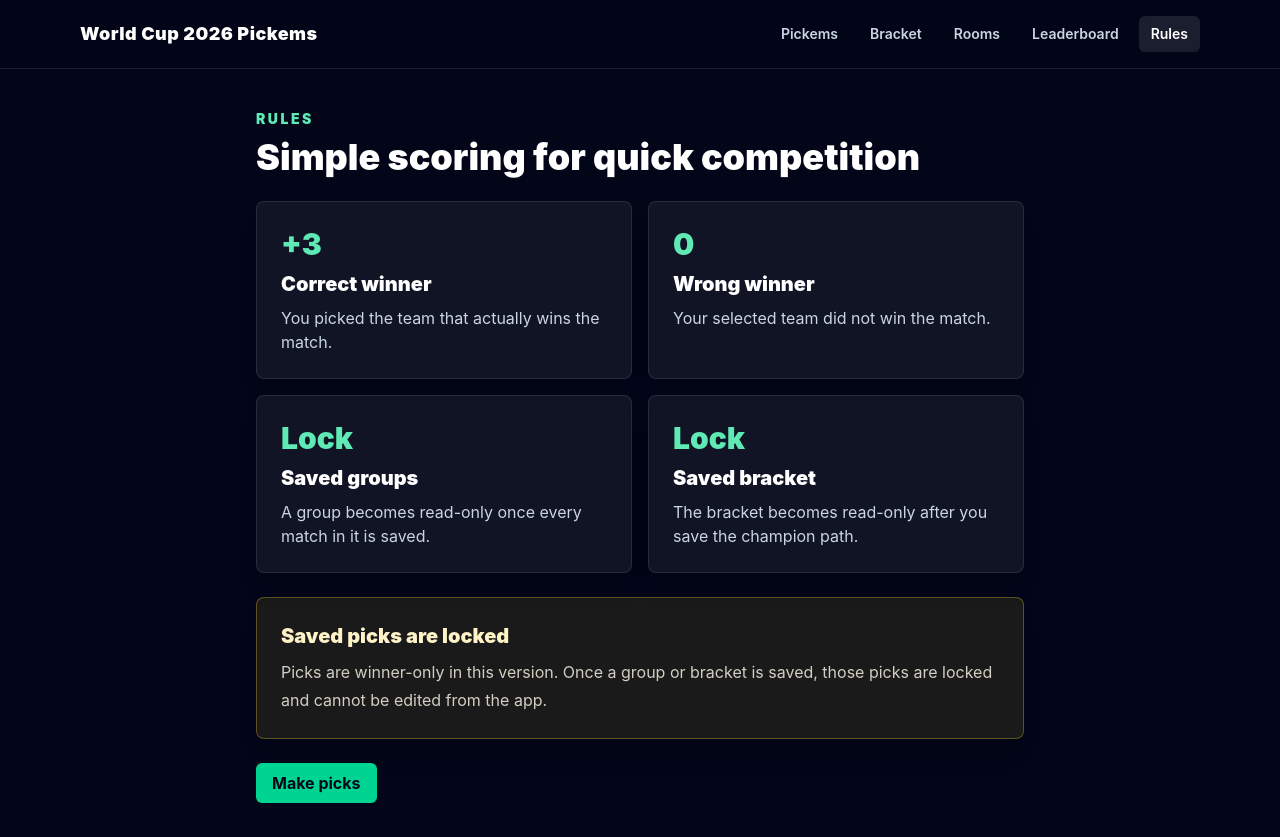
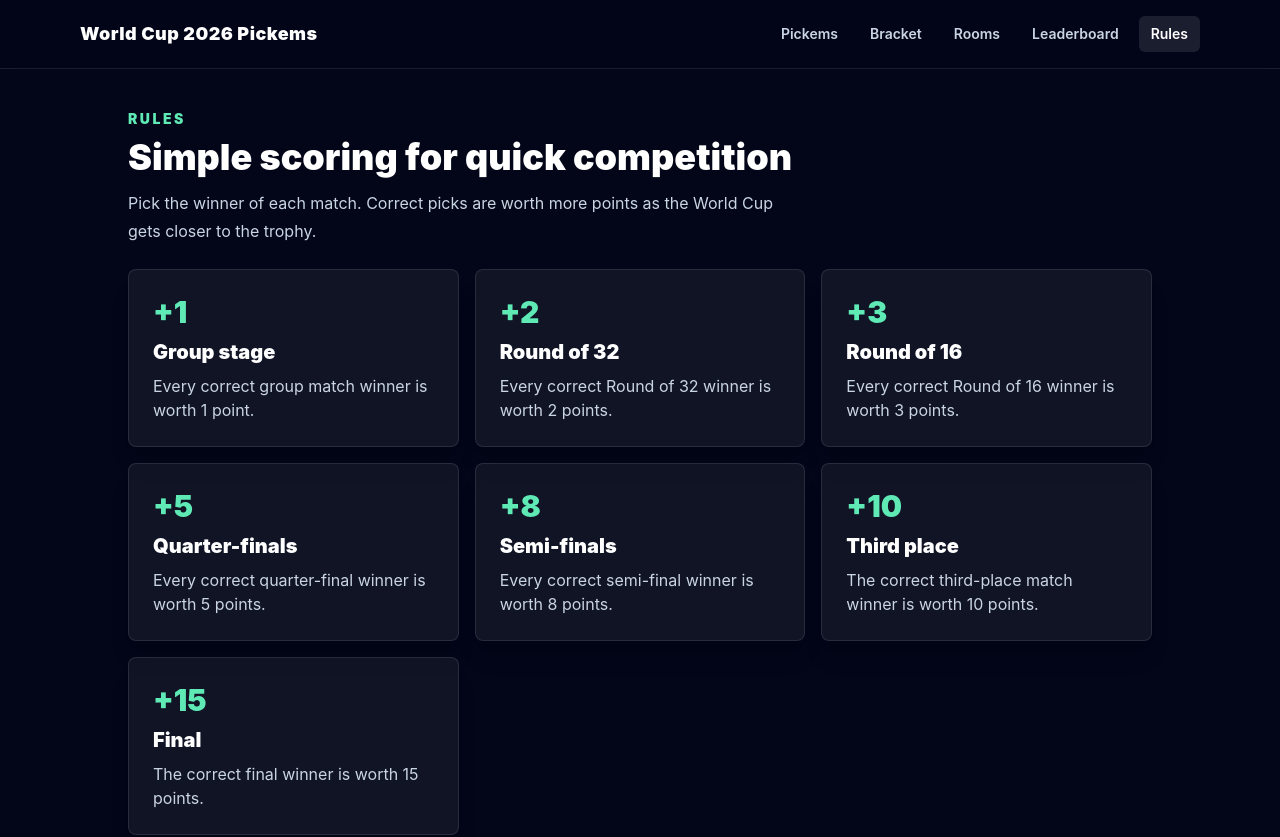
Before and after one commit to fouratjebali/WorldCup2026PickemsApp, an Angular app: page /rules in a window 1280 px wide. Shown: the top 837 px of the page. Built offline with nearby package versions, Linux system fonts and the light colour scheme.

Commit message:
feat: add stage-based leaderboard scoring

```diff
--- a/src/app/features/bracket/bracket.component.ts
+++ b/src/app/features/bracket/bracket.component.ts
@@ -91,6 +91,9 @@ const BRACKET_DRAFT_PREFIX = 'wc2026_pickems_bracket_draft';
                 <h2 class="text-3xl font-black text-white">{{ currentStage() }}</h2>
                 <p class="mt-1 text-sm text-slate-400">
                   {{ selectedCount(currentStage()) }} / {{ currentStageMatches().length }} matches picked
+                </p>
+                <p class="mt-2 inline-flex rounded-md bg-emerald-400/15 px-3 py-1 text-xs font-black uppercase tracking-[0.12em] text-emerald-200">
+                  +{{ stagePoints(currentStage()) }} points per correct pick
                 </p>
               </div>
 
@@ -273,6 +276,19 @@ export class BracketComponent implements OnInit {
 
   selectedCount(stage: string): number {
     return this.bracketMatches(stage).filter((bracketMatch) => this.selections()[bracketMatch.match.id]).length;
+  }
+
+  stagePoints(stage: string): number {
+    const pointsByStage: Record<string, number> = {
+      'Round of 32': 2,
+      'Round of 16': 3,
+      'Quarter-finals': 5,
+      'Semi-finals': 8,
+      'Third-place match': 10,
+      Final: 15,
+    };
+
+    return pointsByStage[stage] ?? 0;
   }
 
   isFinalStage(): boolean {
--- a/src/app/features/pickems/pickems.component.ts
+++ b/src/app/features/pickems/pickems.component.ts
@@ -70,6 +70,9 @@ interface TeamStanding {
                 <h2 class="text-3xl font-black text-white">{{ currentGroup() }}</h2>
                 <p class="mt-1 text-sm text-slate-400">
                   {{ selectedCount(currentGroup()) }} / {{ currentGroupMatches().length }} matches picked
+                </p>
+                <p class="mt-2 inline-flex rounded-md bg-emerald-400/15 px-3 py-1 text-xs font-black uppercase tracking-[0.12em] text-emerald-200">
+                  +1 point per correct pick
                 </p>
               </div>
               @if (isGroupSaved(currentGroup())) {
--- a/src/app/features/rules/rules.component.ts
+++ b/src/app/features/rules/rules.component.ts
@@ -5,14 +5,17 @@ import { RouterLink } from '@angular/router';
   selector: 'app-rules',
   imports: [RouterLink],
   template: `
-    <section class="mx-auto max-w-3xl space-y-6">
+    <section class="mx-auto max-w-5xl space-y-6">
       <div>
         <p class="text-sm font-black uppercase tracking-[0.18em] text-emerald-300">Rules</p>
         <h1 class="mt-2 text-4xl font-black text-white">Simple scoring for quick competition</h1>
+        <p class="mt-3 max-w-2xl leading-7 text-slate-300">
+          Pick the winner of each match. Correct picks are worth more points as the World Cup gets closer to the trophy.
+        </p>
       </div>
 
-      <div class="grid gap-4 sm:grid-cols-2">
-        @for (rule of rules; track rule.title) {
+      <div class="grid gap-4 sm:grid-cols-2 lg:grid-cols-3">
+        @for (rule of scoringRules; track rule.title) {
           <div class="page-card">
             <p class="text-3xl font-black text-emerald-300">{{ rule.points }}</p>
             <h2 class="mt-2 text-xl font-black text-white">{{ rule.title }}</h2>
@@ -21,12 +24,14 @@ import { RouterLink } from '@angular/router';
         }
       </div>
 
-      <div class="page-card border-amber-300/30 bg-amber-300/10">
-        <h2 class="text-xl font-black text-amber-100">Saved picks are locked</h2>
-        <p class="mt-2 leading-7 text-amber-50/80">
-          Picks are winner-only in this version. Once a group or bracket is saved, those picks are locked and cannot be
-          edited from the app.
-        </p>
+      <div class="grid gap-4 sm:grid-cols-2">
+        @for (rule of playRules; track rule.title) {
+          <div class="page-card">
+            <p class="text-3xl font-black text-emerald-300">{{ rule.points }}</p>
+            <h2 class="mt-2 text-xl font-black text-white">{{ rule.title }}</h2>
+            <p class="mt-2 leading-6 text-slate-300">{{ rule.description }}</p>
+          </div>
+        }
       </div>
 
       <a routerLink="/pickems" class="btn-primary">Make picks</a>
@@ -34,8 +39,17 @@ import { RouterLink } from '@angular/router';
   `,
 })
 export class RulesComponent {
-  readonly rules = [
-    { points: '+3', title: 'Correct winner', description: 'You picked the team that actually wins the match.' },
+  readonly scoringRules = [
+    { points: '+1', title: 'Group stage', description: 'Every correct group match winner is worth 1 point.' },
+    { points: '+2', title: 'Round of 32', description: 'Every correct Round of 32 winner is worth 2 points.' },
+    { points: '+3', title: 'Round of 16', description: 'Every correct Round of 16 winner is worth 3 points.' },
+    { points: '+5', title: 'Quarter-finals', description: 'Every correct quarter-final winner is worth 5 points.' },
+    { points: '+8', title: 'Semi-finals', description: 'Every correct semi-final winner is worth 8 points.' },
+    { points: '+10', title: 'Third place', description: 'The correct third-place match winner is worth 10 points.' },
+    { points: '+15', title: 'Final', description: 'The correct final winner is worth 15 points.' },
+  ];
+
+  readonly playRules = [
     { points: '0', title: 'Wrong winner', description: 'Your selected team did not win the match.' },
     { points: 'Lock', title: 'Saved groups', description: 'A group becomes read-only once every match in it is saved.' },
     { points: 'Lock', title: 'Saved bracket', description: 'The bracket becomes read-only after you save the champion path.' },
```
Also changed, not shown: 1 other file (tests, documents, lock files or other folders).
